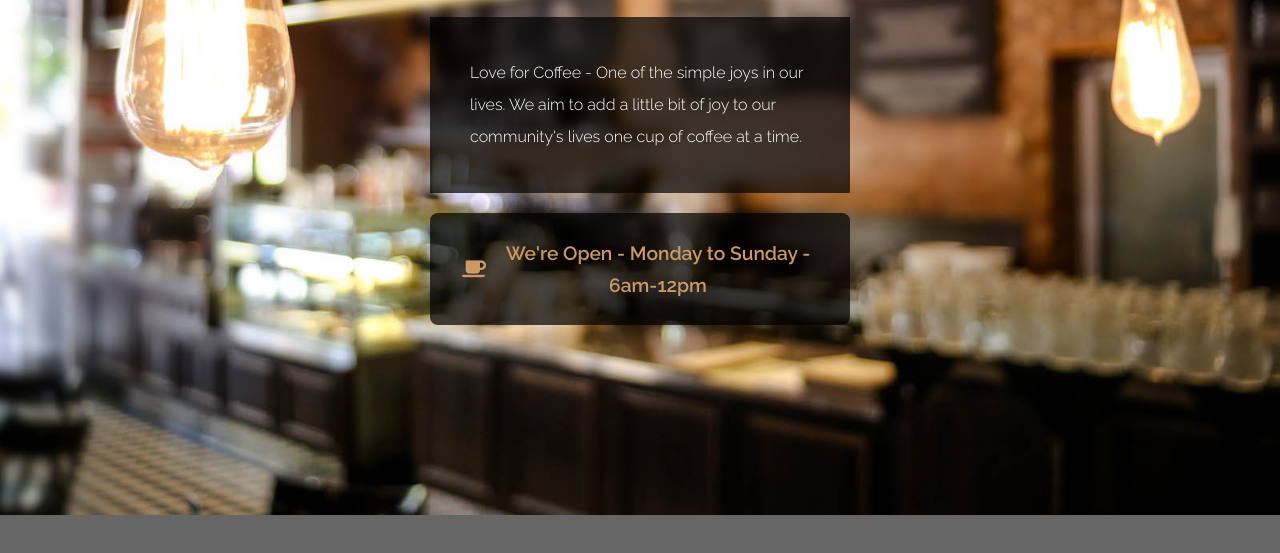
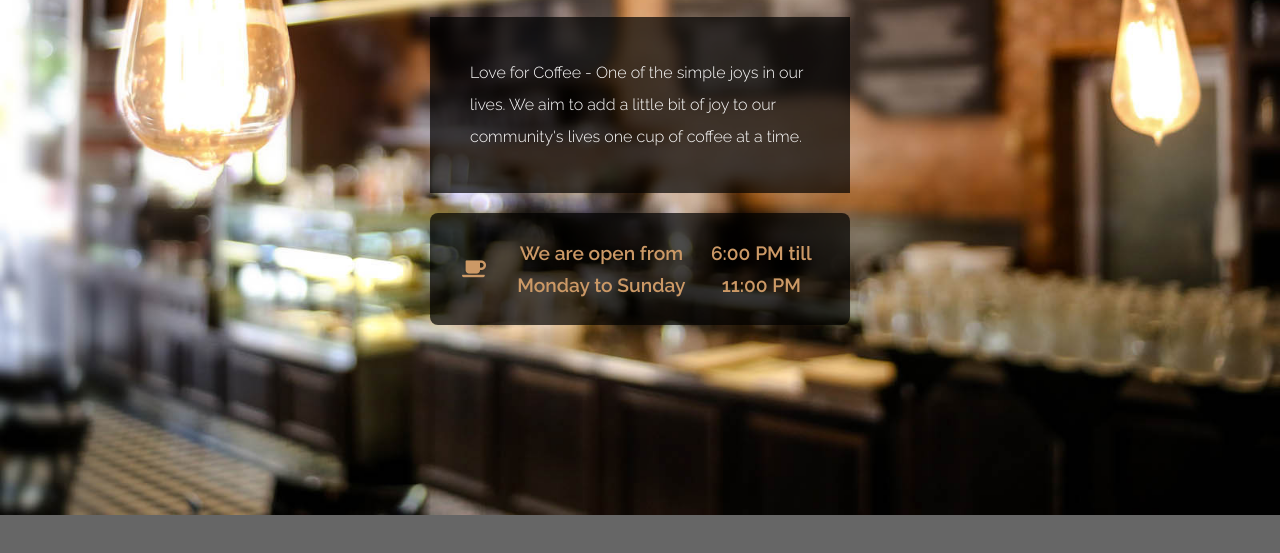
Before and after one commit to ShaiBautista/KodeGo_Cafe, a plain HTML site: page index.html in a window 1280 px wide. Shown: the part 391-944 px from the top of the page. Drawn offline with nearby package versions, Linux system fonts and the light colour scheme; files whose address does not match are found by name.

Commit message:
Update index.html

```diff
--- a/index.html
+++ b/index.html
@@ -42,7 +42,8 @@
                     <div class="inline-block">
                         <a href="#menu" class="flex justify-center items-center bg-black bg-opacity-70 py-6 px-8 rounded-lg font-semibold tm-text-2xl tm-text-gold hover:text-gray-200 transition">
                             <i class="fas fa-coffee mr-3"></i>
-                            <span>We're Open - Monday to Sunday - 6am-12pm</span>
+                            <span>We are open from Monday to Sunday </span>
+                            <span>6:00 PM till 11:00 PM</span>
                         </a>
                     </div>
                 </div>
```
